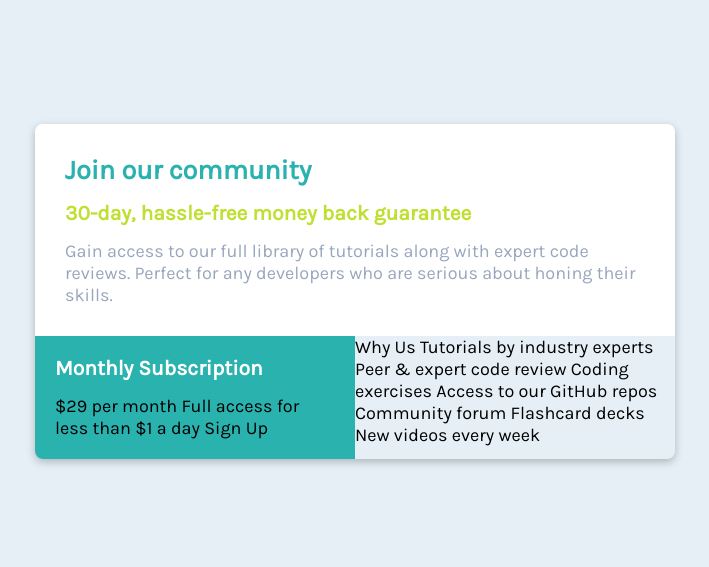
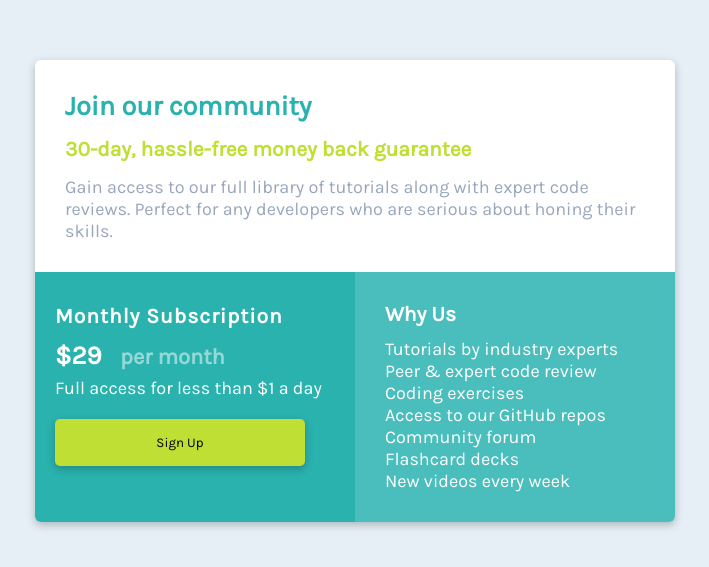
Before and after one commit to AkshatJain3648/Single-price-grid, a plain HTML site: page index.html in a window 1280 px wide. Shown: the part 109-676 px from the top of the page, without its empty margins (285-994 px from the left). Drawn offline with Linux system fonts and the light colour scheme.

Commit message:
final changes, added right box styling

```diff
--- a/index.html
+++ b/index.html
@@ -21,32 +21,36 @@
       <h3>30-day, hassle-free money back guarantee</h3>
 
       <p>Gain access to our full library of tutorials along with expert code reviews.
-      Perfect for any developers who are serious about honing their skills.</p>
+        Perfect for any developers who are serious about honing their skills.</p>
     </div>
 
     <div class="bottom-container">
       <div class="left">
         <h3>Monthly Subscription</h3>
 
-        &dollar;29 per month
+        <h4>$29 &nbsp <span>per month</span></h4>
 
-        Full access for less than &dollar;1 a day
+        <p>Full access for less than &dollar;1 a day</p>
 
-        Sign Up
+        <button class="btn">Sign Up</button>
       </div>
       <div class="right">
-        Why Us
+        <h3>Why Us</h3>
 
-        Tutorials by industry experts
-        Peer &amp; expert code review
-        Coding exercises
-        Access to our GitHub repos
-        Community forum
-        Flashcard decks
-        New videos every week
+        <ul>
+          <li>Tutorials by industry experts</li>
+          <li>Peer &amp; expert code review</li>
+          <li>Coding exercises</li>
+          <li>Access to our GitHub repos</li>
+          <li>Community forum</li>
+          <li>Flashcard decks</li>
+          <li>New videos every week</li>
+        </ul>
+
       </div>
     </div>
   </div>
 
 </body>
+
 </html>
--- a/styles.css
+++ b/styles.css
@@ -1,11 +1,13 @@
 @import url('https://fonts.googleapis.com/css2?family=Karla&display=swap');
 
+/* CSS Reset */
 *{
     margin: 0;
     padding: 0;
     box-sizing: border-box;
 }
 
+/* centering elements */
 html,body{
     display:flex;
     font-size:18px;
@@ -20,43 +22,93 @@ html,body{
     display: grid;
     width:50vw;
     box-shadow: rgba(0, 0, 0, 0.24) 0px 3px 8px;
-    border-radius:8px;
+    border-radius:6px;
     overflow: hidden;
 }
 
+/* Styling the main card */
 .main-card{
     width:100%;
     background-color: white;
     padding:30px;
 }
 
+
+.main-card > h2{
+    color:hsl(179, 62%, 43%);
+    margin-bottom:15px;
+}
+
+.main-card > h3{
+    color:hsl(71, 73%, 54%);
+    margin-bottom:15px;
+}
+
+.main-card > p{
+    color:hsl(218, 22%, 67%);
+}
+
+/* Styling the bottom containers */
 .bottom-container{
     display:grid;
     grid-template-columns:1fr 1fr;
 }
 
+/* Left container */
 .left{
     background-color: hsl(179, 62%, 43%);
-}
-
-h2{
-    color:hsl(179, 62%, 43%);
-    margin-bottom:15px;
-}
-
-h3{
-    color:hsl(71, 73%, 54%);
-    margin-bottom:15px;
-}
-
-p{
-    color:hsl(218, 22%, 67%);
-}
-
-.left{
     padding:20px;
 }
 
-.left h3{
+.left > h3{
     color: white;
+    letter-spacing:1px;
+    margin:12px 0;
 }
+
+.left > h2{
+    color:white;
+}
+
+.left > h4{
+    color: white;
+    font-size: 26px;
+    font-weight:600;
+    margin-bottom: 6px;
+}
+
+.left span{
+    opacity: 0.5;
+    font-size:22px;
+}
+
+.left > p{
+    color: white;
+    margin-bottom:20px;
+}
+
+.left > .btn{
+    background-color:hsl(71, 73%, 54%);
+    border: none;
+    padding:16px;
+    width:250px;
+    font-family: 'Karla', sans-serif;
+    border-radius: 5px;
+    box-shadow: rgba(0, 0, 0, 0.24) 0px 3px 8px;
+}
+
+/* Styling the right box */
+.right{
+    background-color:#4ABEBD;
+    padding: 30px;
+}
+
+.right > h3{
+    color: white;
+    margin-bottom:12px;
+}
+
+.right > ul{
+    list-style: none;
+    color:white;
+}
```
